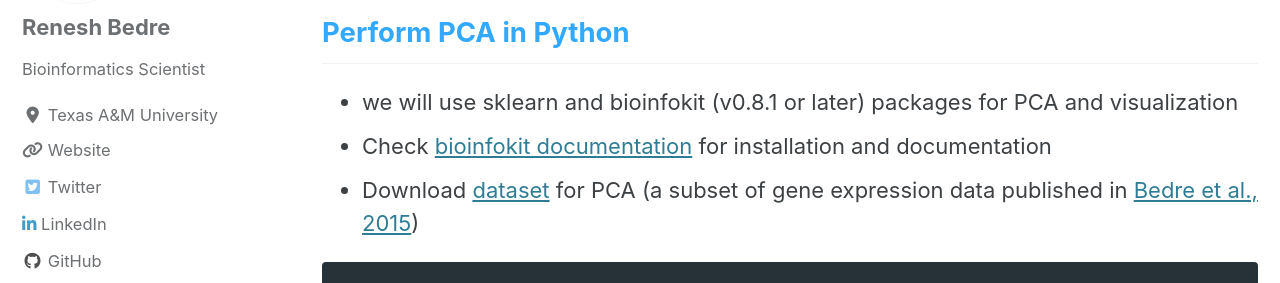
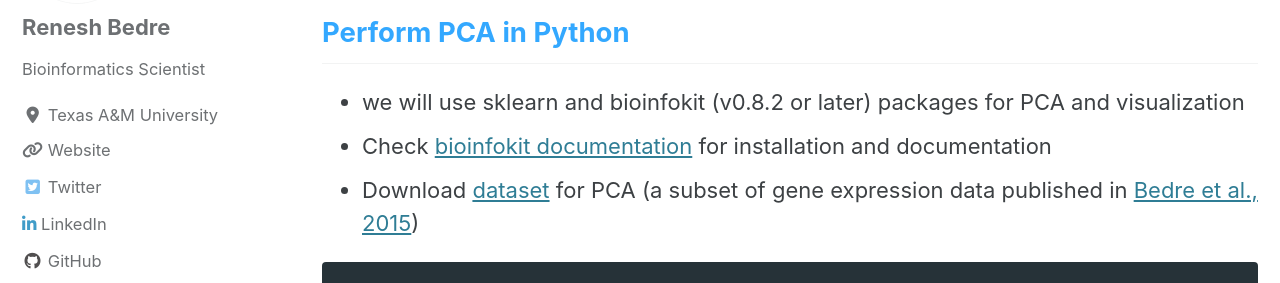
Before and after one commit to reneshbedre/reneshbedre.github.io, a Jekyll site: the page built from _posts/2018-3-30-pca-expression.md, in a window 1280 px wide and 900 px high, scrolled down 788 px. Shown: the part 171-454 px from the top of the window. Built offline with Jekyll 4.4.1, drawn with Linux system fonts in a browser that asks for light colours; cached includes are drawn as plain includes; nearby versions of some CDN libraries; a style sheet for code colours, icons or effects is not loaded.

```diff
--- a/_posts/2018-3-30-pca-expression.md
+++ b/_posts/2018-3-30-pca-expression.md
@@ -29,7 +29,7 @@ tags:
 
 
 ## <span style="color:#33a8ff">Perform PCA in Python</span>
-- we will use sklearn and bioinfokit (v0.8.1 or later) packages for PCA and visualization
+- we will use sklearn and bioinfokit (v0.8.2 or later) packages for PCA and visualization
 - Check [bioinfokit documentation]({{"/blog/howtoinstall.html" | absolute_url }}) for installation and documentation
 - Download [dataset]({{"/assets/posts/pca/cot_pca.csv" | absolute_url }}) for PCA (a subset of gene expression data published in
   <a href="https://journals.plos.org/plosone/article?id=10.1371/journal.pone.0138025">Bedre et al., 2015</a>)
```
